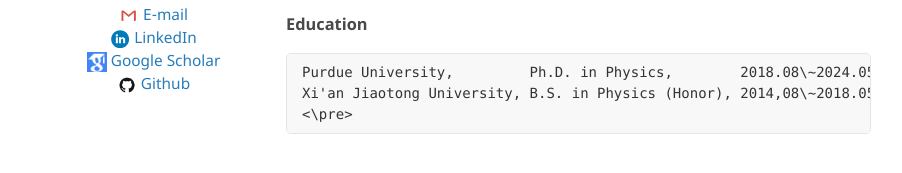
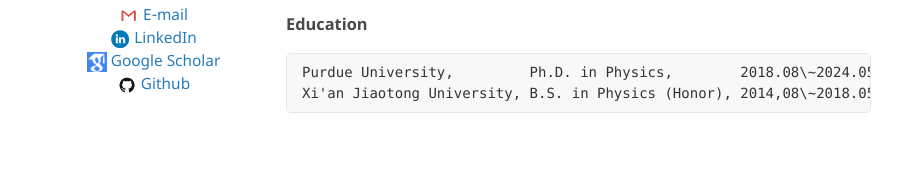
Before and after one commit to peng-ju/peng-ju.github.io, a Jekyll site: the page built from index.md, in a window 1280 px wide. Shown: the part 297-470 px from the top of the page, without its empty margins (119-1021 px from the left). Built offline with Jekyll 4.4.1, drawn with Linux system fonts in a browser that asks for light colours.

Commit message:
Update index.md

```diff
--- a/index.md
+++ b/index.md
@@ -12,4 +12,4 @@ I am a big fan of Artificial Intelligence (AI). I have more than 3 years of expe
 <pre>
 Purdue University,         Ph.D. in Physics,        2018.08\~2024.05(expected).
 Xi'an Jiaotong University, B.S. in Physics (Honor), 2014,08\~2018.05.
-<\pre>
+</pre>
```
